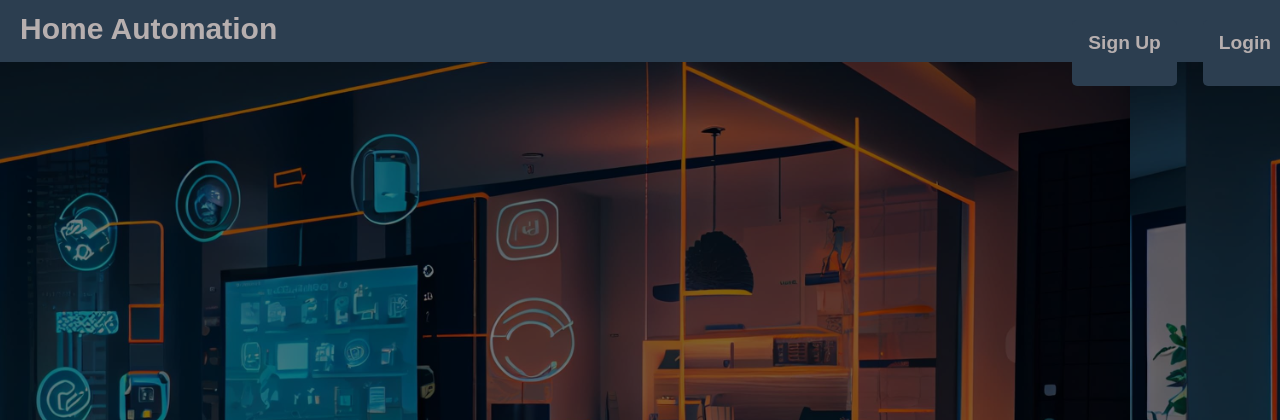
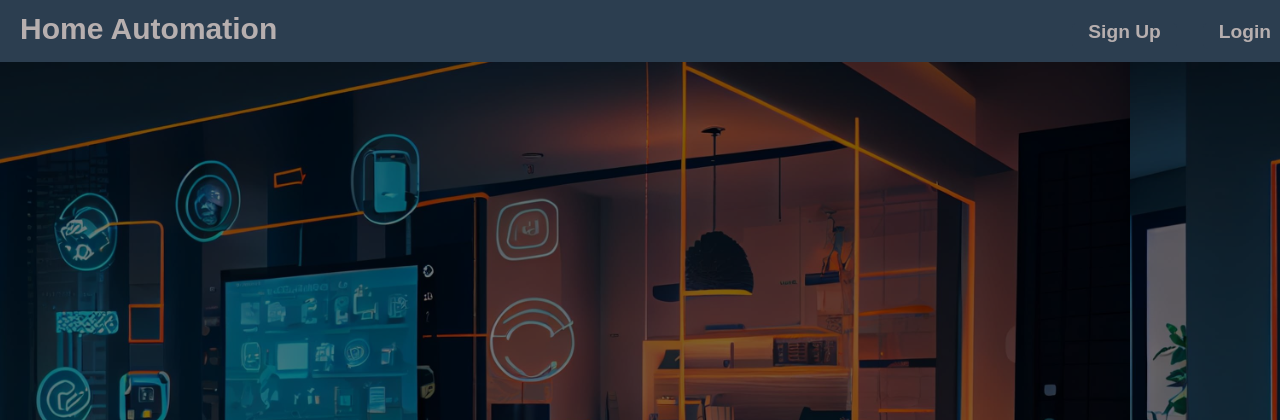
Before and after one commit to anggeching/home-control, a PHP site: page / in a window 1280 px wide. Shown: the top 420 px of the page. Run offline with PHP 8.4, Linux system fonts and the light colour scheme.

Commit message:
working index buttons

```diff
--- a/css/indexstyle.css
+++ b/css/indexstyle.css
@@ -150,8 +150,8 @@ nav ul li a:hover {
     cursor: pointer;
     font-weight: bold;
     transition: background-color 0.3s ease;
-    height: 50px; /* Set height of the buttons to match the navbar */
-    line-height: 30px; /* Vertically center text in the buttons */
+    height: 10px; /* Set height of the buttons to match the navbar */
+    line-height: 1px; /* Vertically center text in the buttons */
 }
 
 .button:hover {
```
